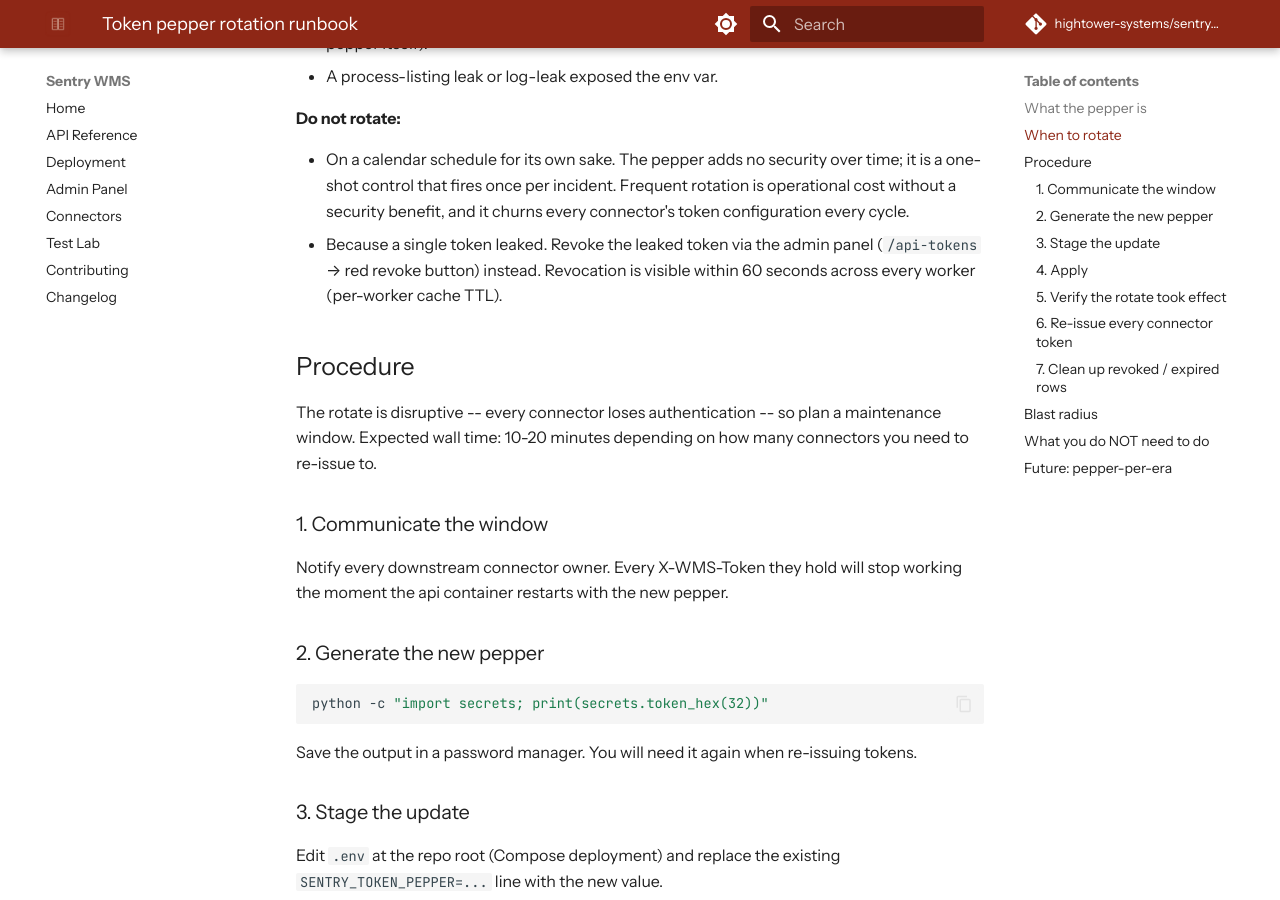
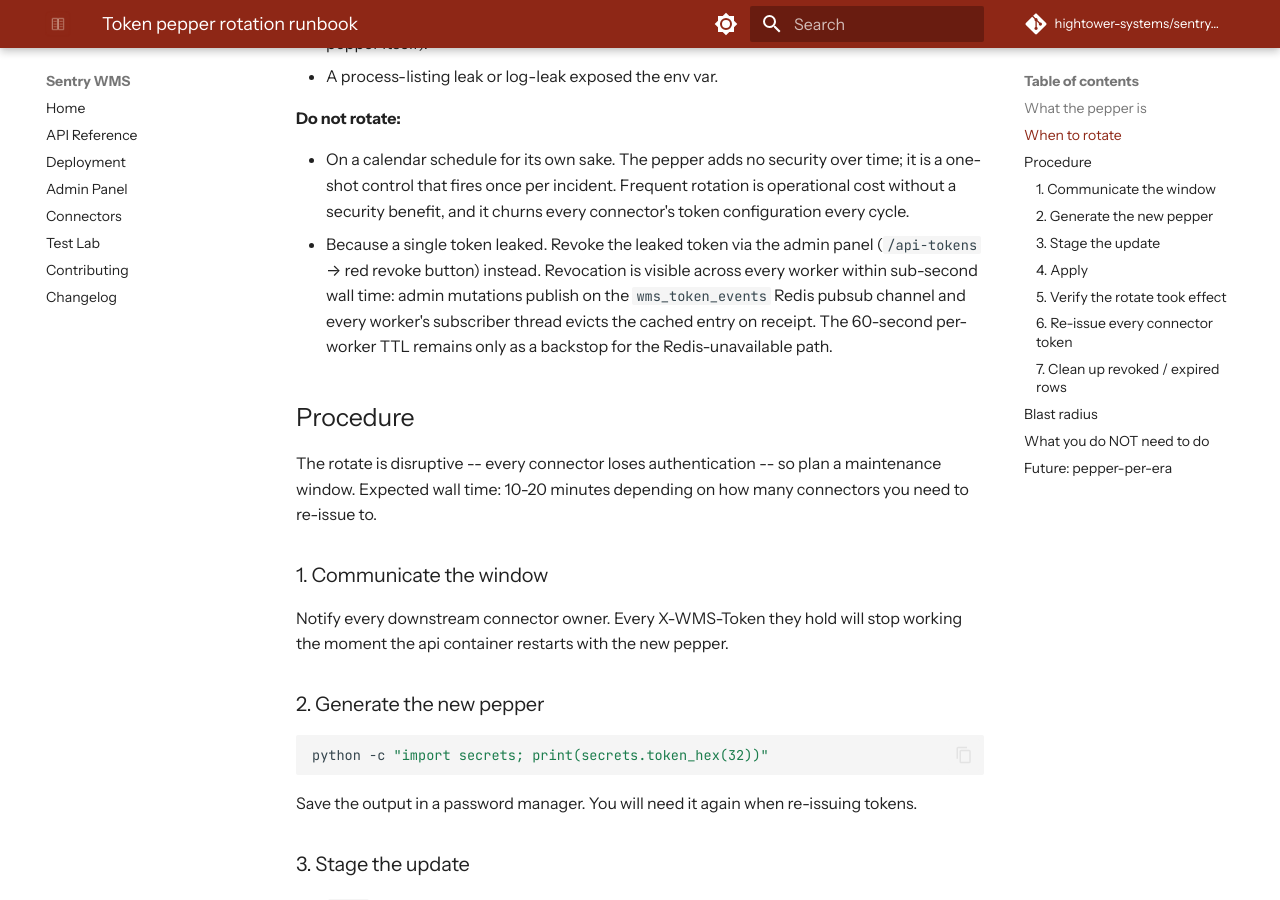
Before and after one commit to hightower-systems/sentry-wms, an MkDocs documentation site: the page built from docs/runbooks/token-pepper-rotation.md, in a window 1280 px wide and 900 px high, scrolled down 843 px. Built offline with MkDocs 1.6.1 and Material for MkDocs 9.7.7, drawn with Linux system fonts in a browser that asks for light colours; comment, search, counter and statistics services are not loaded.

Commit message:
docs: token-pepper runbook reflects V-205 sub-second revocation (refs #146)
The "do not rotate" bullet still advertised the pre-v1.5.1 60-second
revocation window as the reason to prefer targeted revoke over pepper
rotation. Post-V-205 that window is sub-second via Redis pubsub, with
the 60s TTL only as a Redis-unavailable backstop. Update the bullet
so operators reading this runbook don't plan incident response around
a stale latency number.

```diff
--- a/docs/runbooks/token-pepper-rotation.md
+++ b/docs/runbooks/token-pepper-rotation.md
@@ -27,7 +27,7 @@ Rotating the pepper invalidates every issued `wms_tokens` row at once (stored ha
 **Do not rotate:**
 
 - On a calendar schedule for its own sake. The pepper adds no security over time; it is a one-shot control that fires once per incident. Frequent rotation is operational cost without a security benefit, and it churns every connector's token configuration every cycle.
-- Because a single token leaked. Revoke the leaked token via the admin panel (`/api-tokens` → red revoke button) instead. Revocation is visible within 60 seconds across every worker (per-worker cache TTL).
+- Because a single token leaked. Revoke the leaked token via the admin panel (`/api-tokens` → red revoke button) instead. Revocation is visible across every worker within sub-second wall time: admin mutations publish on the `wms_token_events` Redis pubsub channel and every worker's subscriber thread evicts the cached entry on receipt. The 60-second per-worker TTL remains only as a backstop for the Redis-unavailable path.
 
 ## Procedure
 
```
